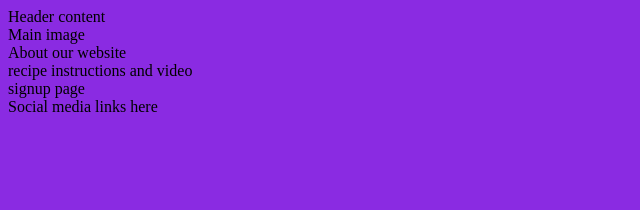
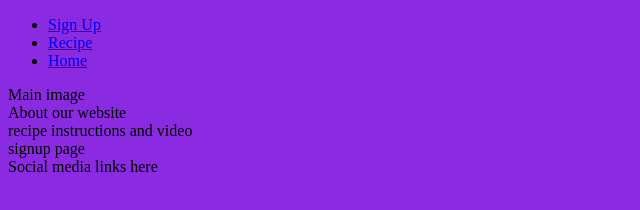
Before and after one commit to Bella-aa/bake-it-patisserie, a plain HTML site: page index.html in a window 1280 px wide. Shown: the whole page, without its empty margins (0-640 px from the left). Drawn offline with Linux system fonts and the light colour scheme.

Commit message:
Add basic header structure

```diff
--- a/index.html
+++ b/index.html
@@ -12,7 +12,26 @@
 
 <body>
     <header>
-        Header content
+
+<!--logo icon-->
+
+        <!--navigation start-->
+        <nav>
+            <ul>
+                <li>
+                    <a href="index.html">Sign Up</a>
+                </li>
+
+                <li>
+                    <a href="index.html">Recipe</a>
+                </li>
+
+                <li>
+                    <a href="index.html">Home</a>
+                </li>
+            </ul>
+        </nav>
+        <!--navigation end-->
     </header>
 
     <section>
```
